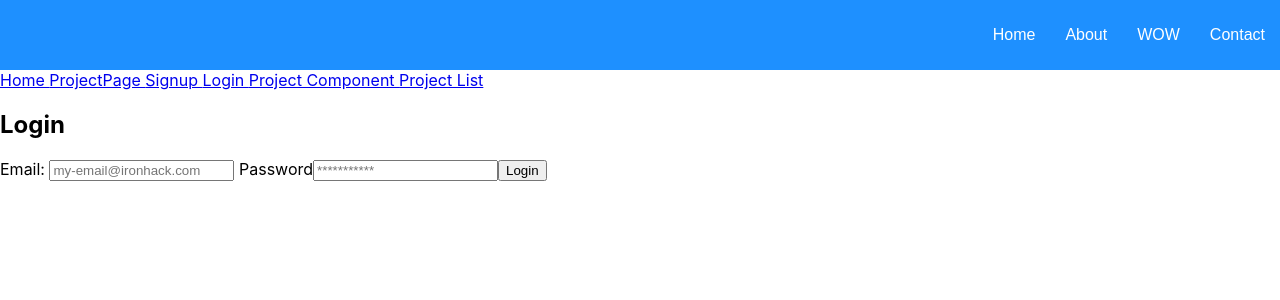
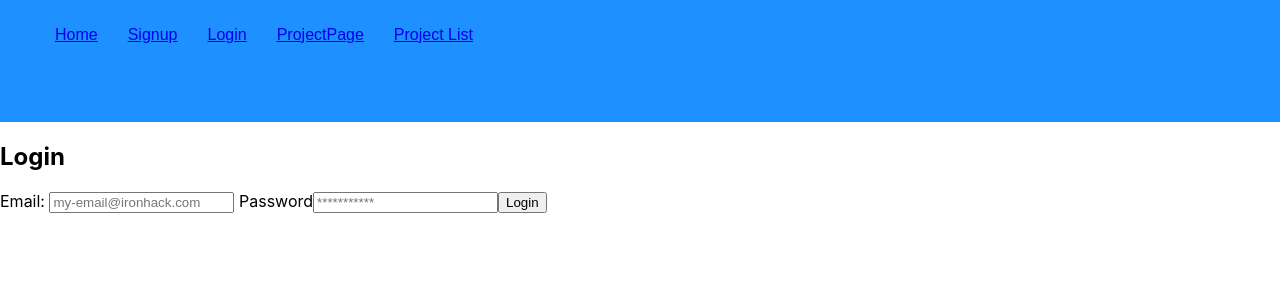
Before and after one commit to ahoin001/sub-it, a React (Create React App) app in the folder ptwd-client/: page /login in a window 1280 px wide. Shown: the top 300 px of the page. Built offline with nearby package versions, Linux system fonts and the light colour scheme; no server answers.

Commit message:
Moved links to navbar, finished props for project component for now

```diff
--- a/ptwd-client/src/App.js
+++ b/ptwd-client/src/App.js
@@ -10,7 +10,7 @@ import { Switch, Route, NavLink } from "react-router-dom";
 import Signup from "./components/user-pages/Signup";
 import Login from "./components/user-pages/Login";
 import Navbar from './components/Navbar';
-import CountriesList from "./components/CountriesList";
+// import CountriesList from "./components/CountriesList";
 import Home from "./components/Home";
 import ProjectPage from './components/ProjectDetailPage';
 import Project from './components/Project';
@@ -47,17 +47,28 @@ class App extends React.Component {
     // console.log("the state in APPJS: ", this.state);
     return (
       <div >
+        <Navbar
+          home={<NavLink to="/" > Home </NavLink>}
+          signUp= {<NavLink to="/signup-page"> Signup </NavLink>}
+          projectPage={<NavLink to="/aProjectPage" > ProjectPage </NavLink>}
+          login={<NavLink to="/login"> Login </NavLink>}
+          userProjects={<NavLink to="/ProjectsList" > Project List </NavLink>}
+        />
+
         <Navbar />
+
         <header>
 
           <nav>
-            <NavLink to="/" > Home </NavLink>
-            <NavLink to="/aProjectPage" > ProjectPage </NavLink>
-            <NavLink to="/signup-page"> Signup </NavLink>
-            <NavLink to="/login"> Login </NavLink>
-            {/* <NavLink to="/countries" > Countries </NavLink> */}
-            <NavLink to="/Project" > Project Component </NavLink>
-            <NavLink to="/ProjectsList" > Project List </NavLink>
+
+            {/* <NavLink to="/" > Home </NavLink> */}
+            {/* <NavLink to="/aProjectPage" > ProjectPage </NavLink> */}
+            {/* <NavLink to="/signup-page"> Signup </NavLink> */}
+            {/* <NavLink to="/login"> Login </NavLink> */}
+            {/* <NavLink to="/ProjectsList" > Project List </NavLink> */}
+
+            {/* If project component needs to be seen individually */}
+            {/* <NavLink to="/Project" > Project Component </NavLink> */}
 
           </nav>
 
@@ -68,9 +79,10 @@ class App extends React.Component {
           {/* <Route exact path="/somePage" component={ someComponentThatWillRenderWhenThisRouteIsHit }   /> */}
           <Route exact path="/" component={Home} />
           <Route exact path="/aProjectPage" component={ProjectPage} />
-          <Route exact path="/countries" component={CountriesList} />
           <Route exact path="/project" component={Project} />
           <Route exact path="/ProjectsList" render={props => <ProjectsList {...props} theUser={this.state.currentUser} />} />
+
+          {/* <Route exact path="/countries" component={CountriesList} /> */}
 
           {/* if we have to pass some props down to a component,
           we can't use a standard way of rendering using component={},
--- a/ptwd-client/src/components/Navbar.js
+++ b/ptwd-client/src/components/Navbar.js
@@ -4,7 +4,7 @@ const navbar = props => {
 
     const navBar = {
         display: 'flex',
-        justifyContent: 'flex-end',
+        justifyContent: 'flex-start',
         color: "white",
         backgroundColor: "DodgerBlue",
         padding: "10px 0",
@@ -29,10 +29,11 @@ const navbar = props => {
 
             <ul style={navList}>
 
-                <li style={navItems}>Home</li>
-                <li style={navItems}>About</li>
-                <li style={navItems}>WOW</li>
-                <li style={navItems}>Contact</li>
+                <li style={navItems}>{props.home}</li>
+                <li style={navItems}>{props.signUp}</li>
+                <li style={navItems}>{props.login}</li>
+                <li style={navItems}>{props.projectPage}</li>
+                <li style={navItems}>{props.userProjects}</li>
 
             </ul>
 
--- a/ptwd-client/src/components/Project.js
+++ b/ptwd-client/src/components/Project.js
@@ -1,7 +1,13 @@
 //TODO LIST
 /*
 1. Fill up card with video
-3. Be able to get projects from backend to populate projectlist with project components
+
+
+*/
+
+/*
+
+projectObject is a prop that is recieving an object with information of a video
 
 */
 
@@ -26,6 +32,7 @@ class Project extends React.Component {
         this.refs.vidRef.currentTime = 0;
     };
 
+
     render() {
 
         return (
@@ -34,20 +41,23 @@ class Project extends React.Component {
                 <div className="card ">
 
                     <div className="card_video">
-                        {/* <img src="https://i.redd.it/b3esnz5ra34y.jpg" alt='Oops' /> */}
+
                         <video
                             ref="vidRef"
-                            src="https://assets.polestar.com/video/test/polestar-1_09.mp4"
+                            src={this.props.projectObject.videoURL}
                             type="video/mp4"
                             onMouseOver={this.playVideo}
                             onMouseLeave={this.pauseVideo}
-                            >
+                        >
                         </video>
 
                     </div>
 
                     <div className="card_title title-white">
-                        <p>Video Title</p>
+
+                        {/* <p>Video Title</p> */}
+                        <p>{this.props.projectObject.videoTitle}</p>
+
                     </div>
 
                 </div>
--- a/ptwd-client/src/components/ProjectsList.js
+++ b/ptwd-client/src/components/ProjectsList.js
@@ -1,7 +1,7 @@
 //TODO LIST
 /*
 
-3. Be able to get projects from backend to populate projectlist with project components
+1. Get video url from projects and pass them to Project component prop
 
 */
 
@@ -18,13 +18,16 @@ class ProjectsList extends React.Component {
         super();
 
         this.state = {
+
             // Will Contain array of projects that belong to the loggged in user
             projectsOfUser: []
+
         }
 
     }
 
     componentDidMount = () => {
+
         if(!this.props.theUser) {
             this.props.history.push('/login')
         }
@@ -46,10 +49,33 @@ class ProjectsList extends React.Component {
 
     render() {
 
-        let numOfProjects = [1, 2, 3, 4, 5, 6, 7];
-        const listItems = this.state.projectsOfUser.map((num) =>
-            <li key={num}>
-                <Project />
+        // console.log("here: ", this.state.projectsOfUser)
+
+        // Get video information from projects so that we can we pass each projects info into
+        //  it's own project component
+
+        // This is an array called projectInfo of objects with info that will be passed
+        const projectsInfo = this.state.projectsOfUser.map(project => {
+
+            return{
+
+                videoTitle: project.title,
+                videoURL:   project.videoURL,
+                genre:      project.genre,
+                description: project.description
+
+            }
+
+        });
+
+        console.log("AAAAAAAAAAAAAAAAaaaaaaaaaaaaAAAAAAAAAAAAAAAAAAAAAAAAA",projectsInfo);
+
+        const listItems = this.state.projectsOfUser.map((project, i) =>
+            <li key={i}>
+
+                {/* <Project videoURL={vidURLS[i]}/> */}
+                <Project projectObject={projectsInfo[i]}/>
+
             </li>
         );
 
--- a/ptwd-client/src/components/user-pages/Login.js
+++ b/ptwd-client/src/components/user-pages/Login.js
@@ -48,7 +48,7 @@ export default class Login extends React.Component {
     }
 
     render(){
-        const { fullName, email, password } = this.state;
+        const { email, password } = this.state;
 
         return (
             <section>
```
